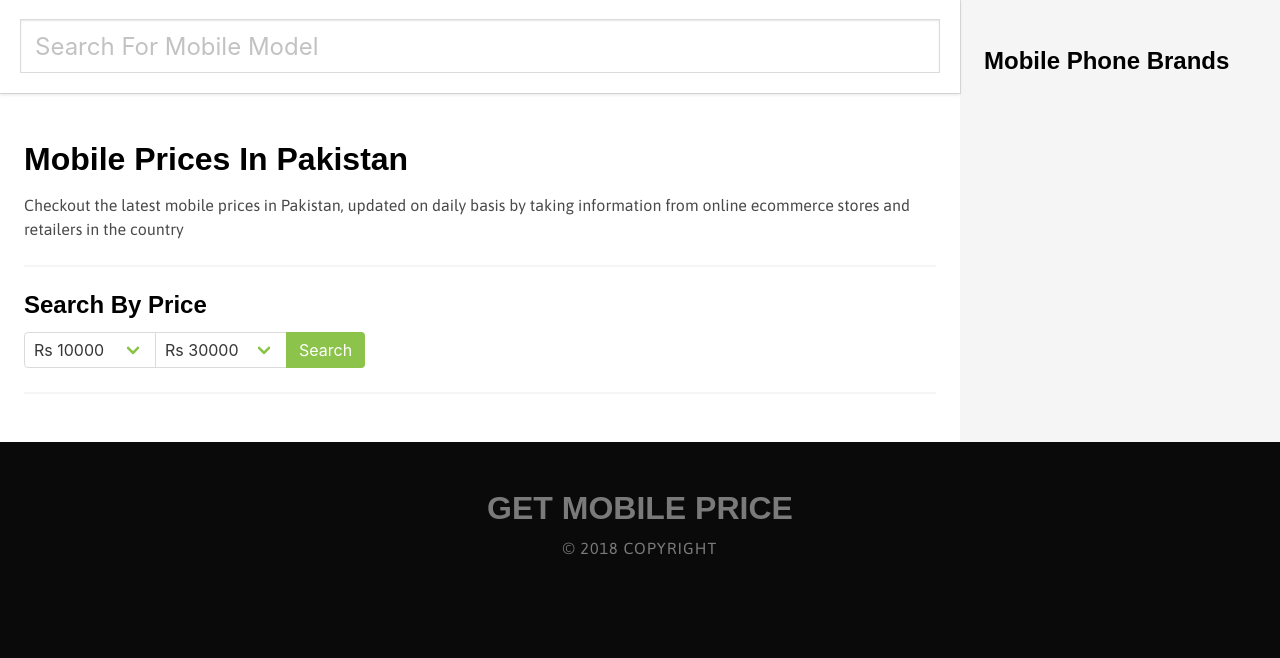
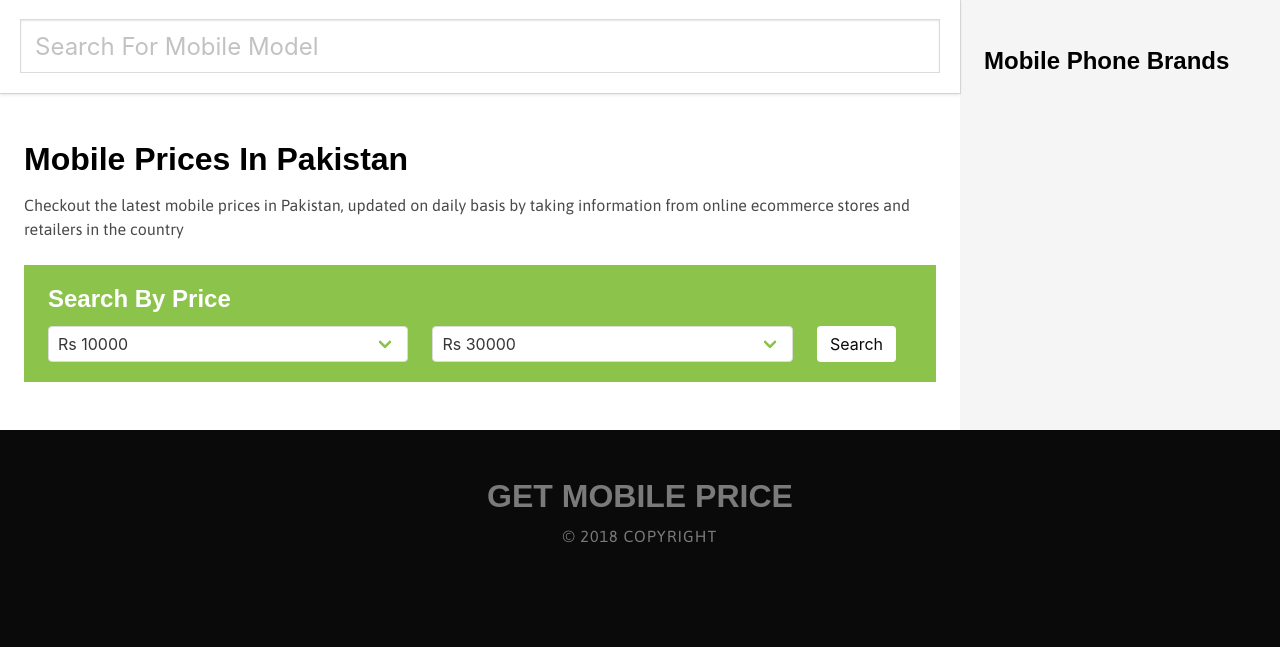
Before and after one commit to saqibrauf/gmt, a Django app: page / in a window 1280 px wide. Shown: the part 68-726 px from the top of the page. Run offline with Django 3.2, Linux system fonts and the light colour scheme; data that the repository does not hold is empty; some libraries are stand-ins or nearby versions; some web fonts are replaced.

Commit message:
FORM DESIGN

```diff
--- a/assets/css/styles.css
+++ b/assets/css/styles.css
@@ -62,6 +62,17 @@ b, strong {
     display:none;
 }
 
+#search p {
+	border: 1px solid #e4e3e3;
+	padding: .5rem;
+	margin-bottom: .25rem;
+	margin-right: 1rem;
+}
+
+#search p:hover {
+	background-color: #d8d8d8 !important;
+}
+
 @media screen and (min-width: 1088px) {
 	.container.is-fluid {
 	    margin-left: 0px;
--- a/mprices/templates/mprices/index.html
+++ b/mprices/templates/mprices/index.html
@@ -9,14 +9,13 @@
 		<h1>Mobile Prices In Pakistan</h1>
 		<p>Checkout the latest mobile prices in Pakistan, updated on daily basis by taking information from online ecommerce stores and retailers in the country</p>
 	</div>
-	<hr>
-	<div class="notifications is-radiusless">
-		<h2 class="is-size-4">Search by price</h2>
+	<div class="notification is-primary is-radiusless">
+		<h2 class="is-size-4 has-text-white">Search by price</h2>
 		<form class="field" action="{% url 'index' %}" method="POST">
 			{% csrf_token %}
-			<div class="field has-addons">
-				<div class="control">
-					<div class="select">
+			<div class="field columns">
+				<div class="control column">
+					<div class="select is-fullwidth">
 						<select name="min-price">
 							<option class="is-capitalized" value="0">Rs 0</option>
 							<option class="is-capitalized" value="5000">Rs 5000</option>
@@ -35,8 +34,8 @@
 						</select>
 					</div>
 				</div>
-				<div class="control">
-					<div class="select">
+				<div class="control column">
+					<div class="select is-fullwidth">
 						<select name="max-price">
 							<option class="is-capitalized" value="5000">Rs 5000</option>
 							<option class="is-capitalized" value="10000">Rs 10000</option>
@@ -55,8 +54,8 @@
 						</select>
 					</div>
 				</div>
-				<div class="control">
-					<input type="submit" class="button is-primary" value="Search">
+				<div class="control column is-narrow">
+					<input type="submit" class="button is-white" value="Search">
 				</div>
 			</div>
 		</form>
@@ -67,7 +66,6 @@
 			{% endif %}
 		{% endif %}
 	</div>
-	<hr>
 
 	<div class="columns is-multiline">
 		{% for p in phones %}
--- a/templates/base.html
+++ b/templates/base.html
@@ -60,7 +60,7 @@
                     </div>
                     <div id="search" class="notification is-radiusless is-hidden" style="position: absolute; z-index: 99; right: 1.25rem; left: 1.25rem;">
                         <button class="delete is-large"></button>
-
+                        <div></div>
                     </div>
                 </div>
 
@@ -104,11 +104,11 @@
                 dataType: 'json',
                 success: function (data) {
                     if (data != 'none') {
-                        $('#search p').empty();
+                        $('#search div').empty();
                         $('#search').removeClass('is-hidden');
                         $.each(data, function(i, v) {
-                            var html = '<p class="is-marginless"><a href="' + v.url + '">' + v.model + '</a></p>'
-                            $('#search').append(html);
+                            var html = '<p class="is-uppercase has-background-white"><a class="is-block" href="' + v.url + '">' + v.model + '</a></p>'
+                            $('#search div').append(html);
                         });
                     } else {
                         $('#search').addClass('is-hidden');
```
